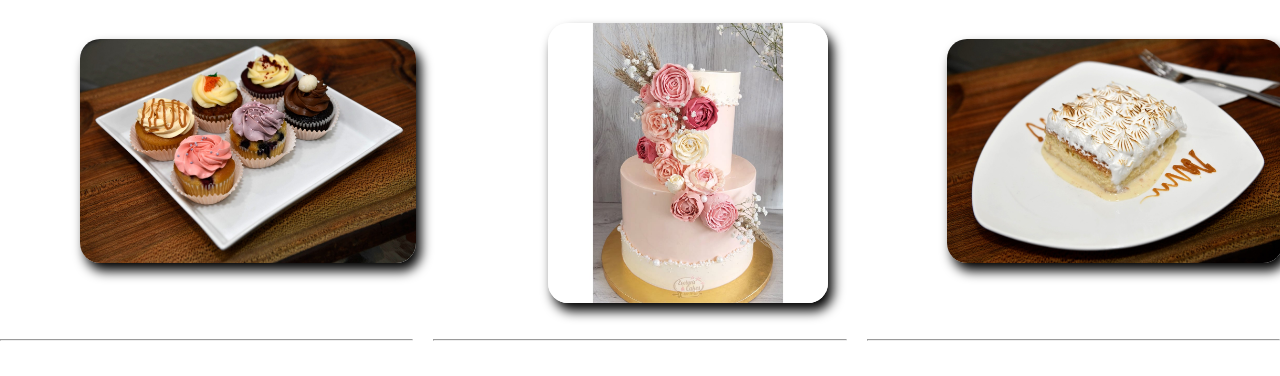
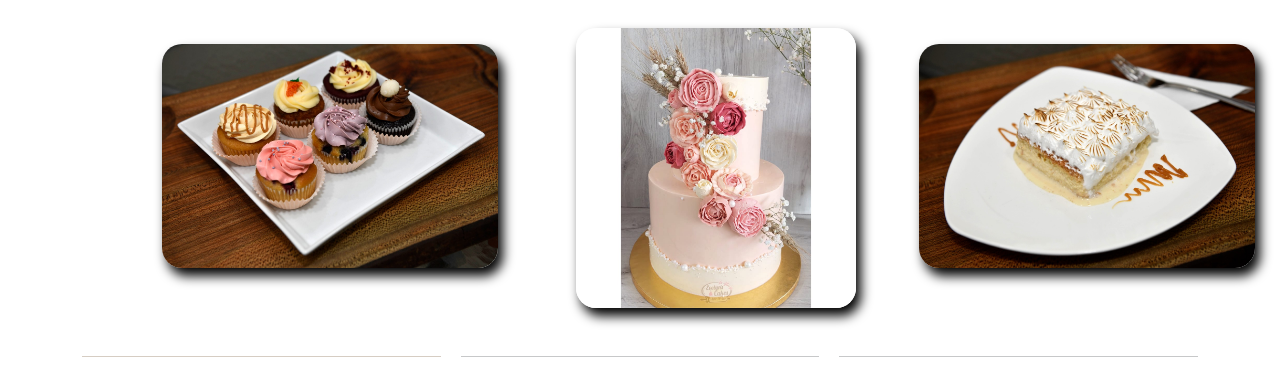
Before and after one commit to Rodriguezmujica/Pasteleria-evelyn, a plain HTML site: page index.html in a window 1280 px wide. Shown: the part 217-593 px from the top of the page. Drawn offline with nearby package versions, Linux system fonts and the light colour scheme.

Commit message:
le agregue bootstrap

```diff
--- a/index.html
+++ b/index.html
@@ -6,9 +6,9 @@
   <meta charset="UTF-8">
   <meta http-equiv="X-UA-Compatible" content="IE=edge">
   <meta name="viewport" content="width=device-width, initial-scale=1.0">
+  <link href="https://cdn.jsdelivr.net/npm/bootstrap@5.3.0-alpha3/dist/css/bootstrap.min.css" rel="stylesheet" integrity="sha384-KK94CHFLLe+nY2dmCWGMq91rCGa5gtU4mk92HdvYe+M/SXH301p5ILy+dN9+nJOZ" crossorigin="anonymous">
   <link rel="stylesheet" href="./CSS/style.css">
   <link rel="shortcut icon" href="./imagenes/Mi proyecto.png">
-
   <title>Inicio</title>
 </head>
 
@@ -27,11 +27,6 @@
         <li> <a href="./secciones/tutoriales.html">Tutoriales</a></li>
         <li><a href="./secciones/contacto.html">Contacto</a></li>
       </ul>
-
-
-
-
-
     </nav>
   </header>
   <!-- contenido principal -->
@@ -114,7 +109,7 @@
       <p>Derechos Reservados © 2023 | Evelyn's Cakes Arte Divino</p>
     </div>
   </footer>
-
+  <script src="https://cdn.jsdelivr.net/npm/bootstrap@5.3.0-alpha3/dist/js/bootstrap.bundle.min.js" integrity="sha384-ENjdO4Dr2bkBIFxQpeoTz1HIcje39Wm4jDKdf19U8gI4ddQ3GYNS7NTKfAdVQSZe" crossorigin="anonymous"></script>
 </body>
 
 </html>
```
Also changed, not shown: secciones/contacto.html (+2 -0 lines), secciones/productos.html (+2 -1 lines), secciones/quienes-somos.html (+2 -1 lines), secciones/tutoriales.html (+2 -1 lines).
